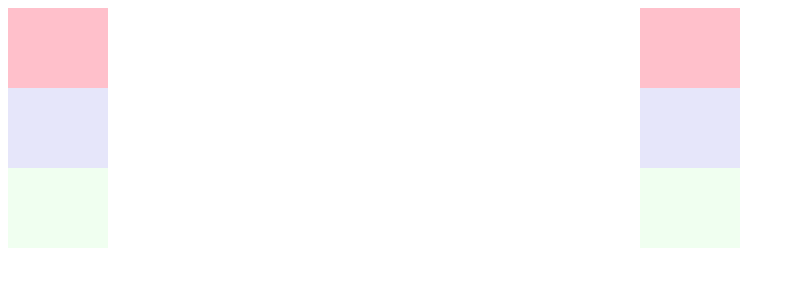
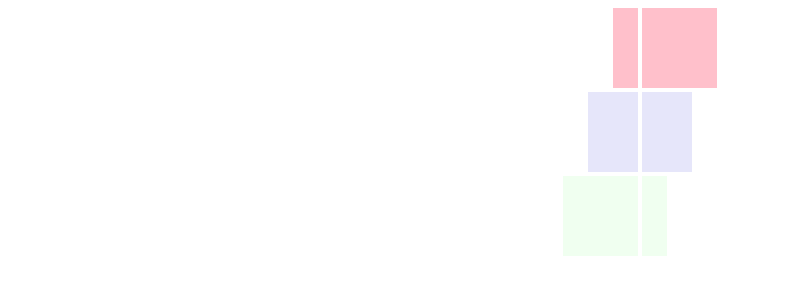
Before and after one commit to BAsnetSujan420/responsive-behavioural-css, a React (Vite) app: page / in a window 1280 px wide. Shown: the top 300 px of the page, without its empty margins (0-795 px from the left). Built offline with nearby package versions, Linux system fonts and the light colour scheme.

Commit message:
ten: broken rectangle with grid

```diff
--- a/src/components/GridAlignment.jsx
+++ b/src/components/GridAlignment.jsx
@@ -5,6 +5,7 @@ export const Wrapper = styled.div`
   display: grid;
   grid-template-columns: repeat(2, 1fr);
   min-height: 100%;
+  gap: 4px;
 `;
 
 export const Box = styled.div`
@@ -13,23 +14,33 @@ export const Box = styled.div`
 
   &.one {
     background-color: pink;
+    width: calc(var(--rect-width) * 0.25);
   }
   &.two {
     background-color: pink;
+    width: calc(var(--rect-width) * 0.75);
   }
 
   &.three {
     background-color: lavender;
+    width: calc(var(--rect-width) * 0.5);
   }
   &.four {
     background-color: lavender;
+    width: calc(var(--rect-width) * 0.5);
   }
 
   &.five {
     background-color: honeydew;
+    width: calc(var(--rect-width) * 0.75);
   }
   &.six {
     background-color: honeydew;
+    width: calc(var(--rect-width) * 0.25);
+  }
+
+  &:nth-of-type(odd) {
+    justify-self: end;
   }
 `;
 
```
